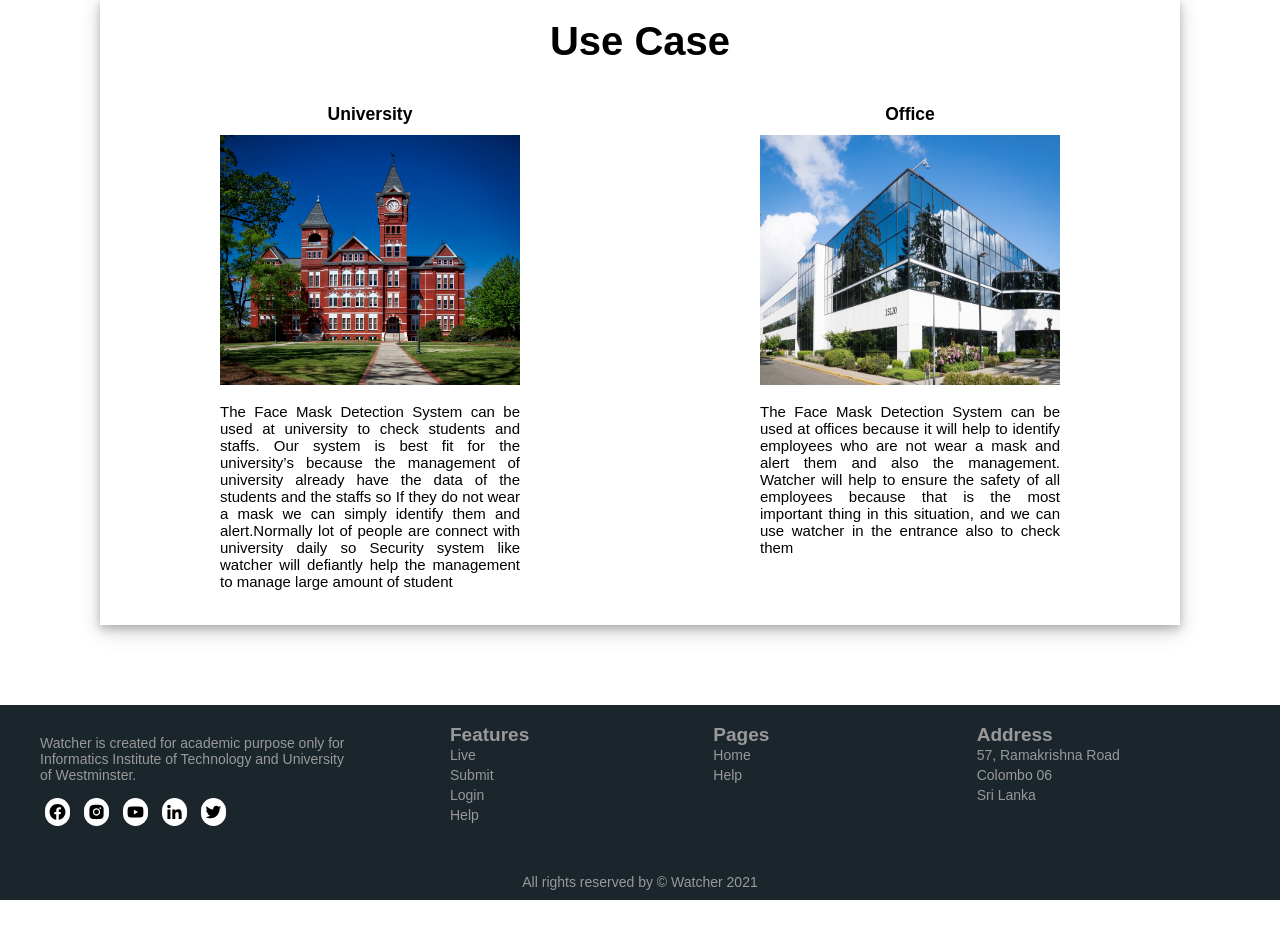
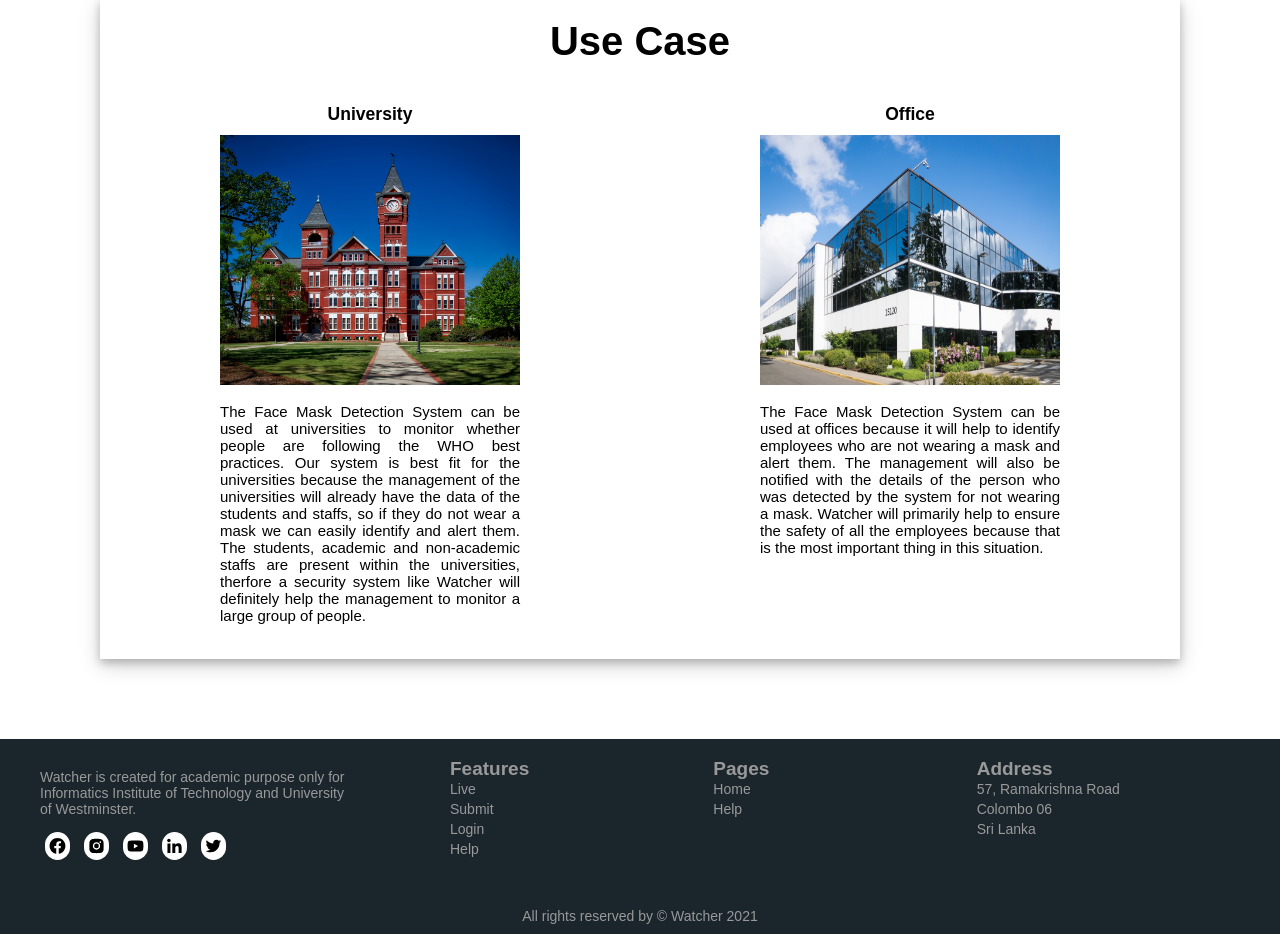
Before and after one commit to Software-Development-Group-Project/Watcher, a Flask app: page /help in a window 1280 px wide. Shown: the part 517-1451 px from the top of the page. Before the commit the page ends 1417 px from the top, so only its background shows below. Run offline with Flask 2, Linux system fonts and the light colour scheme.

Commit message:
Update help.html
updated the use case of watcher

```diff
--- a/watcher/templates/help.html
+++ b/watcher/templates/help.html
@@ -38,11 +38,11 @@
         <div style="width:300px;margin:auto;font-size:15px">
             <h3 style="margin-top: 10px;margin-bottom: 10px;">University</h3>
             <img src=  "{{ url_for('static', filename='images/uni.jpg') }}" width = "300px" height = "250px" alt = "a university" />
-            <p style ="text-align:justify">The Face Mask Detection System can be used at university to check students and staffs.
-               Our system is best fit for the university’s because the management of university already
-               have the data of the students and the staffs so If they do not wear a mask we can simply
-               identify them and alert.Normally lot of people are connect with university daily so Security
-               system like watcher will defiantly help the management to manage large amount of student</p>
+            <p style ="text-align:justify">The Face Mask Detection System can be used at universities to monitor whether people are following the WHO best practices.
+               Our system is best fit for the universities because the management of the universities will already
+               have the data of the students and staffs, so if they do not wear a mask we can easily
+               identify and alert them. The students, academic and non-academic staffs are present within the universities, therfore a security
+               system like Watcher will definitely help the management to monitor a large group of people.</p>
         </div>
     </div>
     <div class="col-sm21">
@@ -50,9 +50,9 @@
             <h3 style="margin-top: 10px;margin-bottom: 10px;">Office</h3>
             <img src=  "{{ url_for('static', filename='images/ofi.jpg') }}" width = "300px" height = "250px" alt = "a office" />
             <p style ="text-align:justify;">The Face Mask Detection System can be used at offices because it will help to identify
-                employees who are not wear a mask and alert them and also the management. Watcher will
-                help to ensure the safety of all employees because that is the most important thing in
-                this situation, and we can use watcher in the entrance also to check them </p>
+                employees who are not wearing a mask and alert them. The management will also be notified with the details of the person who was detected by the system for not wearing a mask. Watcher will primarily
+                help to ensure the safety of all the employees because that is the most important thing in
+                this situation.</p>
         </div>
     </div>
 
```
